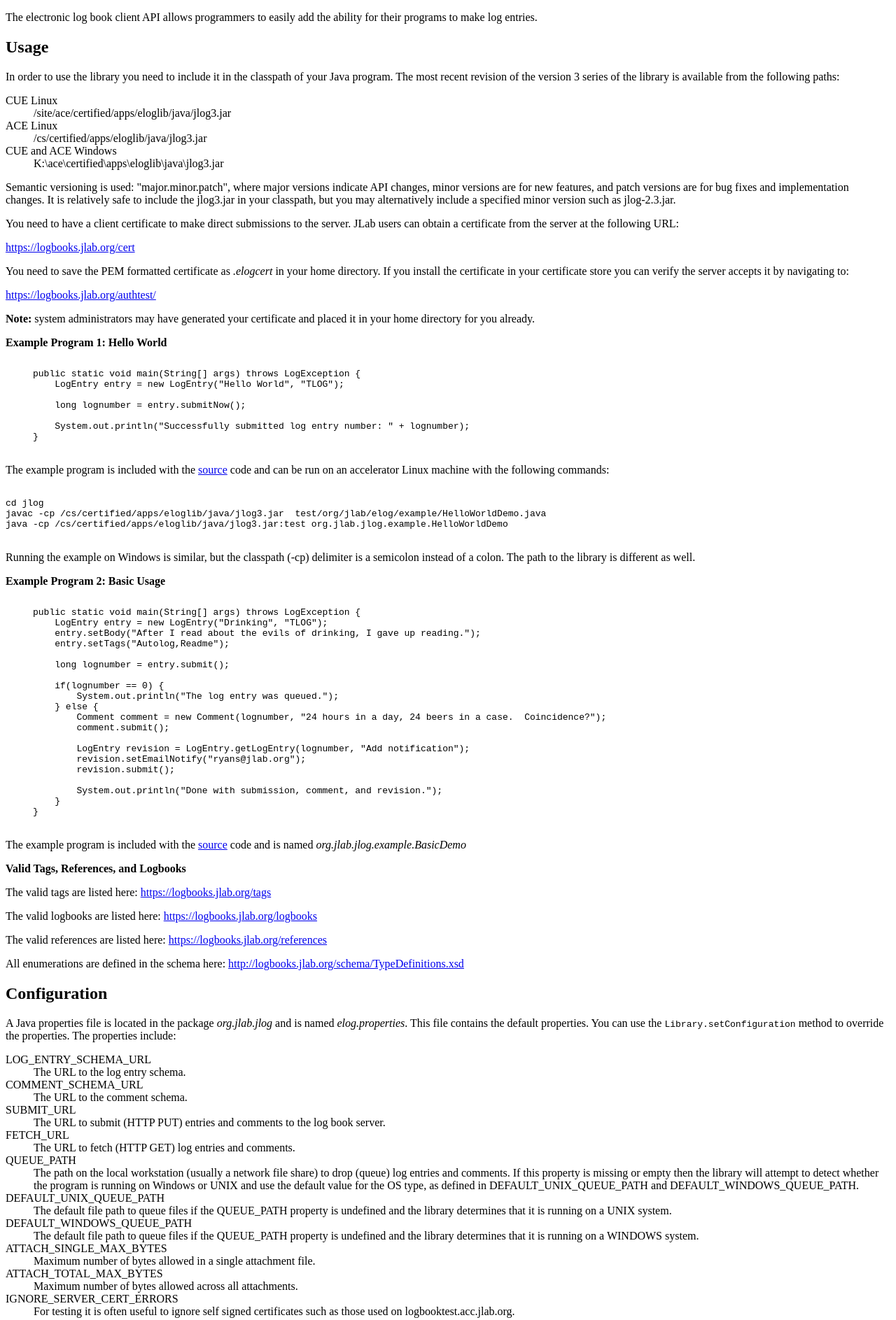
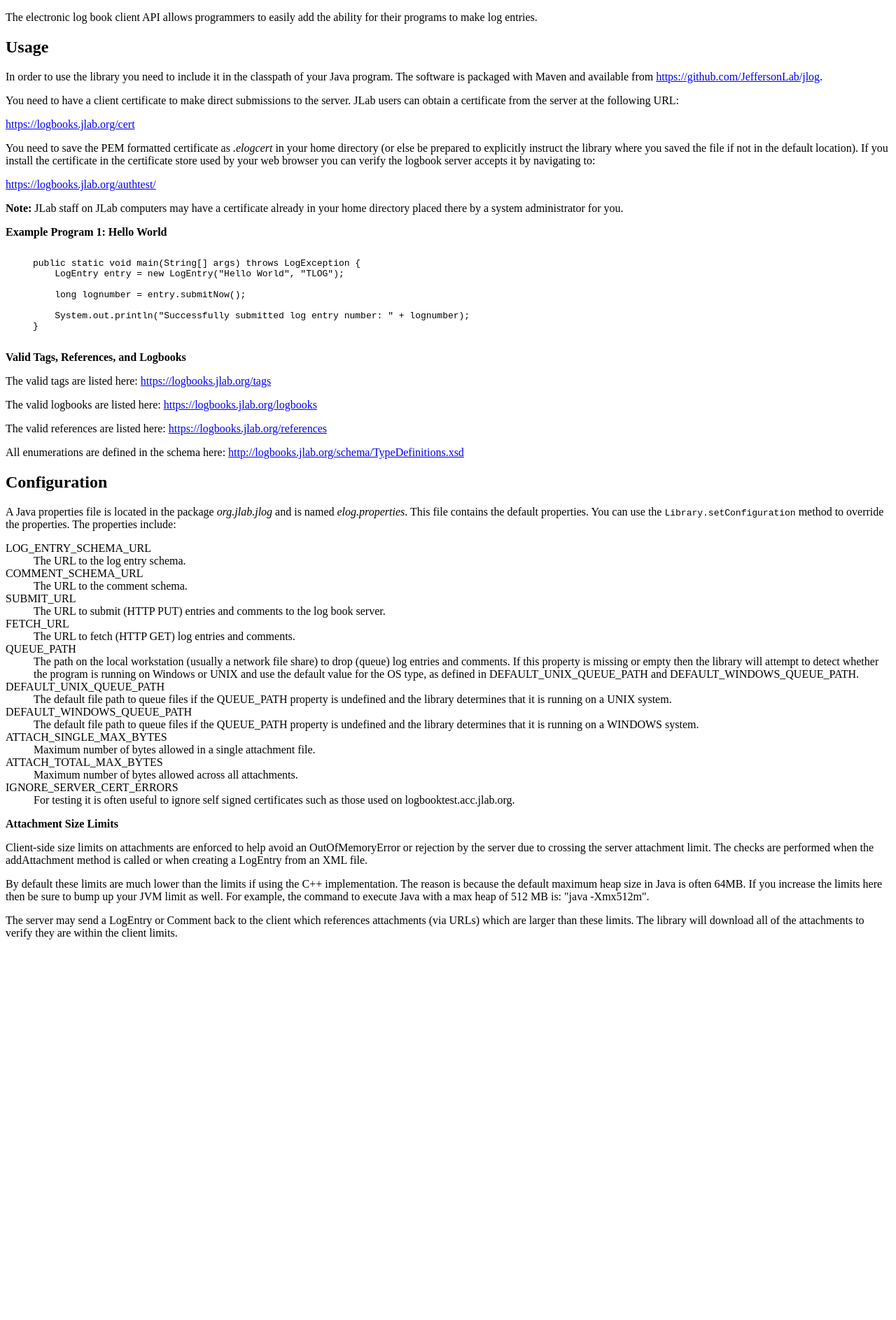
Before and after one commit to JeffersonLab/jlog, a plain HTML site: page src/main/java/overview.html in a window 1280 px wide. Shown: the top 1887 px of the page at 70% size. After the commit the page ends 1359 px from the top, so only its background shows below. Drawn offline with Linux system fonts and the light colour scheme.

Commit message:
Removing out-dated info

```diff
--- a/src/main/java/overview.html
+++ b/src/main/java/overview.html
@@ -11,26 +11,8 @@
             <h2>Usage</h2>
             <p>
                 In order to use the library you need to include it in the
-                classpath of your Java program.  The most recent revision of the
-                version 3 series of the library is available from the following
-                paths:
-            </p>
-            <dl class="property-list">
-                <dt>CUE Linux</dt>
-                <dd>/site/ace/certified/apps/eloglib/java/jlog3.jar</dd>
-                <dt>ACE Linux</dt>
-                <dd>/cs/certified/apps/eloglib/java/jlog3.jar</dd>
-                <dt>CUE and ACE Windows</dt>
-                <dd>K:\ace\certified\apps\eloglib\java\jlog3.jar</dd>
-            </dl>
-            <p>
-                Semantic versioning is used: "major.minor.patch", where major
-                versions indicate API changes, minor versions are for new
-                features, and patch versions are for bug
-                fixes and implementation changes.  It is relatively safe to
-                include the jlog3.jar in your classpath, but you may
-                alternatively include a specified minor version such as
-                jlog-2.3.jar.
+                classpath of your Java program.  The software is packaged with
+                Maven and available from <a href="https://github.com/JeffersonLab/jlog">https://github.com/JeffersonLab/jlog</a>.
             </p>
             <p>
                 You need to have a client
@@ -39,13 +21,13 @@
             <a href="https://logbooks.jlab.org/cert">
                 https://logbooks.jlab.org/cert</a>
             <p>You need to save the PEM formatted certificate as <em>.elogcert</em>
-                in your home directory.  If you install the certificate in your
-                certificate store you can verify the server accepts it by navigating to:
+                in your home directory (or else be prepared to explicitly instruct the library where you saved the file if not in the default location).  If you install the
+                certificate in the certificate store used by your web browser you can verify the logbook server accepts it by navigating to:
             </p>
             <a href="https://logbooks.jlab.org/authtest/">
                 https://logbooks.jlab.org/authtest/</a>
-            <p><b>Note: </b>system administrators may have generated your
-                certificate and placed it in your home directory for you already.
+            <p><b>Note: </b>JLab staff on JLab computers may have a
+                certificate already in your home directory placed there by a system administrator for you.
             </p>
             <b>Example Program 1: Hello World</b>
             <pre><code>
@@ -57,40 +39,6 @@
          System.<span class="ST3">out</span>.println(<span class="character">&quot;</span><span class="character">Successfully submitted log entry number: </span><span class="character">&quot;</span> + lognumber);
      }
             </code></pre>
-            <p>The example program is included with the <a href="#source">source</a> code and can be run
-                on an accelerator Linux machine with the following commands:</p>
-            <pre><kbd>
-cd jlog
-javac -cp /cs/certified/apps/eloglib/java/jlog3.jar  test/org/jlab/elog/example/HelloWorldDemo.java
-java -cp /cs/certified/apps/eloglib/java/jlog3.jar:test org.jlab.jlog.example.HelloWorldDemo
-            </kbd></pre>
-            <p>Running the example on Windows is similar, but the classpath (-cp)
-                delimiter is a semicolon instead of a colon.  The path to the
-                library is different as well.</p>
-            <b>Example Program 2: Basic Usage</b>
-            <pre><code>
-     <span class="keyword-directive">public</span> <span class="keyword-directive">static</span> <span class="keyword-directive">void</span> <span class="ST2">main</span>(String[] args) <span class="keyword-directive">throws</span> LogException {
-         LogEntry entry = <span class="keyword-directive">new</span> LogEntry(<span class="character">&quot;</span><span class="character">Drinking</span><span class="character">&quot;</span>, <span class="character">&quot;</span><span class="character">TLOG</span><span class="character">&quot;</span>);
-         entry.setBody(<span class="character">&quot;</span><span class="character">After I read about the evils of drinking, I gave up reading.</span><span class="character">&quot;</span>);
-         entry.setTags(<span class="character">&quot;</span><span class="character">Autolog,Readme</span><span class="character">&quot;</span>);
-
-         <span class="keyword-directive">long</span> lognumber = entry.submit();
-
-         <span class="keyword-directive">if</span>(lognumber == 0) {
-             System.<span class="ST3">out</span>.println(<span class="character">&quot;</span><span class="character">The log entry was queued.</span><span class="character">&quot;</span>);
-         } <span class="keyword-directive">else</span> {
-             Comment comment = <span class="keyword-directive">new</span> Comment(lognumber, <span class="character">&quot;</span><span class="character">24 hours in a day, 24 beers in a case.  Coincidence?</span><span class="character">&quot;</span>);
-             comment.submit();
-
-             LogEntry revision = LogEntry.<span class="ST4">getLogEntry</span>(lognumber, <span class="character">&quot;</span><span class="character">Add notification</span><span class="character">&quot;</span>);
-             revision.setEmailNotify(<span class="character">&quot;</span><span class="character">ryans@jlab.org</span><span class="character">&quot;</span>);
-             revision.submit();
-
-             System.<span class="ST3">out</span>.println(<span class="character">&quot;</span><span class="character">Done with submission, comment, and revision.</span><span class="character">&quot;</span>);
-         }
-     }
-            </code></pre>
-            <p>The example program is included with the <a href="#source">source</a> code and is named <em>org.jlab.jlog.example.BasicDemo</em></p>
             <b>Valid Tags, References, and Logbooks</b>
             <p>
                 The valid tags are listed here:
@@ -169,21 +117,6 @@ java -cp /cs/certified/apps/eloglib/java/jlog3.jar:test org.jlab.jlog.example.He
                     certificates such as those used on logbooktest.acc.jlab.org.
                 </dd>
             </dl>
-            <p>
-                If building from source then you can edit the properties file
-                before running the build.  If you already have a compiled
-                library in a jar file then you can modify the properties file
-                that is included inside the jar.  On Windows a program such as
-                7-Zip can be used to edit the file in place.  Alternatively you
-                can extract the files in the jar, modify the properties,
-                (with vi for example), then combine the files back into a jar
-                using the following commands:
-            </p>
-            <pre><kbd>
-jar xf jlog.jar
-vi org/jlab/elog/elog.properties
-jar cf jlog.jar org META-INF
-            </kbd></pre>
             <b>Attachment Size Limits</b>
             <p>
                 Client-side size limits on attachments are enforced to help
@@ -206,23 +139,6 @@ jar cf jlog.jar org META-INF
                 these limits.  The library will download all of the attachments
                 to verify they are within the client limits.
             </p>
-            <h2><a id="source">Source Code</a></h2>
-            <p>The Java electronic log book client API is named <em>jlog</em>
-                and is stored in the JLab git repository on github.  It can be
-                accessed by members of the JLab github group <em>ACE</em>
-                from an accelerator Linux machine with the command:</p>
-            <pre><kbd>
-git clone ssh://github.com/JeffersonLab/jlog.git
-            </kbd></pre>
-            <p>
-                An Apache Ant build file (build.xml) is used to compile and
-                package the library.  The source includes JUnit tests; in order
-                to invoke the <em>test</em> ant target be sure to pass in the
-                path to the JUnit 4 jar.  For example:
-            </p>
-            <pre><kbd>
-ant -Djunit.jar.path="../lib/junit-4.10.jar" test
-            </kbd></pre>
         </div>
     </body>
 </html>
```
